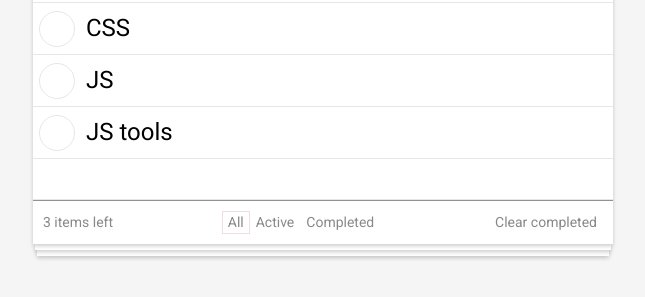
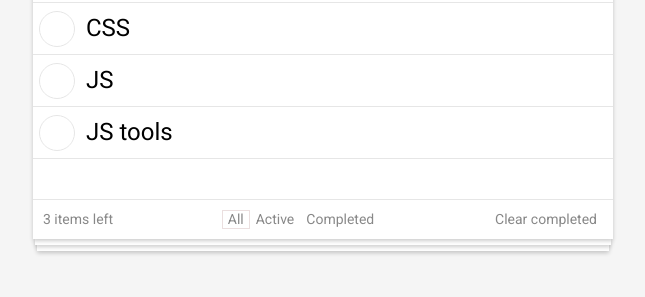
Before and after one commit to ok-technopolis-autumn-2019/Bogdan_Maschenko, a plain HTML site: page index.html in a window 1280 px wide. Shown: the part 267-564 px from the top of the page, without its empty margins (317-962 px from the left). Drawn offline with Linux system fonts and the light colour scheme.

Commit message:
last refactoring

```diff
--- a/index.css
+++ b/index.css
@@ -174,7 +174,6 @@ input:checked + .input-task + .input-task__text {
     padding: 10px;
     white-space: nowrap;
     background: #FFFFFF;
-    border-top: #E6E6E6 1px inset;
 }
 
 .options-bar__items,
@@ -183,7 +182,7 @@ input:checked + .input-task + .input-task__text {
     font-style: normal;
     font-weight: 300;
     font-size: 14px;
-    line-height: 21px;
+    line-height: 1.2;
     display: flex;
     align-items: center;
     color: #888888;
```
